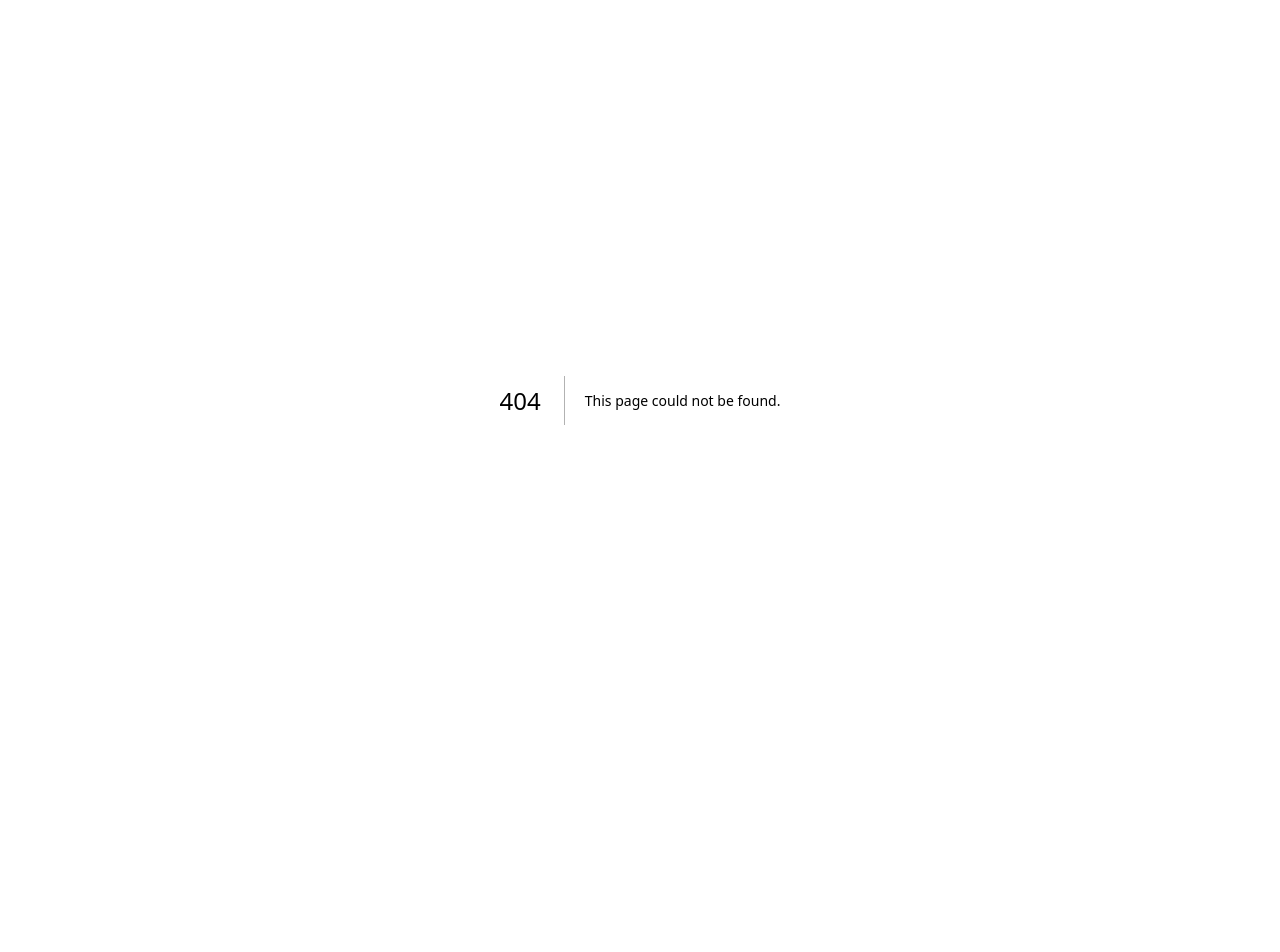
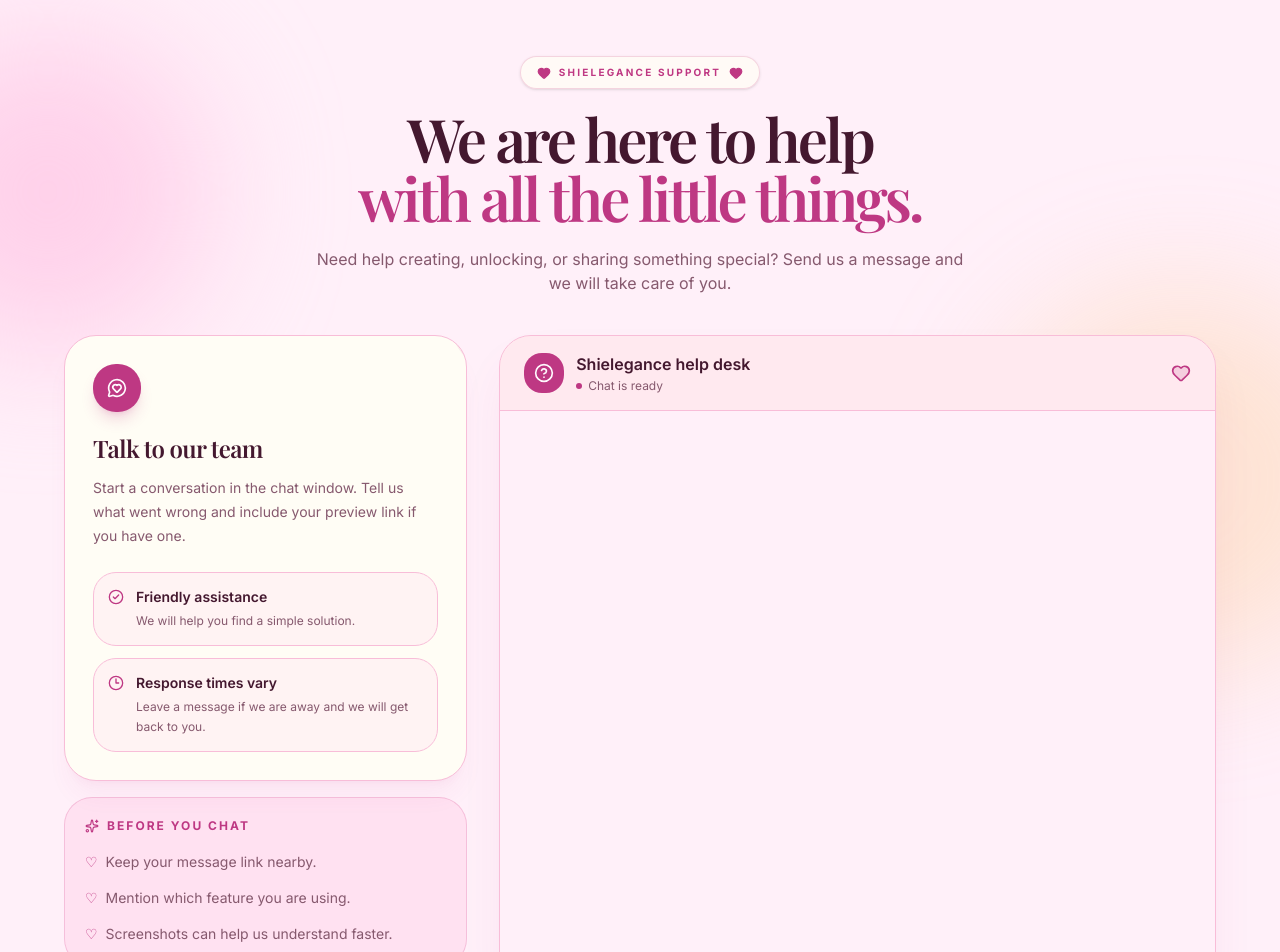
Before and after one commit to codexstackdev/shielegance, a Next.js app: page /support in a window 1280 px wide. Before the commit this address had no page. Shown: the top 952 px of the page. Before the commit the page ends 800 px from the top, so only its background shows below. Built offline with nearby package versions, Linux system fonts and the light colour scheme; a web font is replaced by a local one.

Commit message:
feat: add support page with chat functionality and contact support button

```diff
--- a/app/page.tsx
+++ b/app/page.tsx
@@ -100,6 +100,7 @@
 
               <button
                 type="button"
+                onClick={() => router.push("/support")}
                 className="inline-flex min-h-12 w-full items-center justify-center rounded-full border border-border bg-card/70 px-6 text-sm font-semibold text-foreground shadow-sm backdrop-blur transition-all duration-300 hover:-translate-y-0.5 hover:bg-secondary focus-visible:outline-none focus-visible:ring-2 focus-visible:ring-ring focus-visible:ring-offset-2 sm:w-auto"
               >
                 Contact Support
--- /dev/null
+++ b/app/support/page.tsx
@@ -0,0 +1,208 @@
+"use client";
+
+import { useEffect, useState } from "react";
+import { motion } from "motion/react";
+import {
+  CheckCircle2,
+  Clock3,
+  Heart,
+  HelpCircle,
+  MessageCircleHeart,
+  Sparkles,
+} from "lucide-react";
+
+const page = () => {
+  const [url, setUrl] = useState("");
+  useEffect(() => {
+    setUrl(
+      "https://tawk.to/chat/69bd67f7543dde1c2c62d89a/default?layout=modern",
+    );
+  }, []);
+  const [isChatLoaded, setIsChatLoaded] = useState(false);
+
+  return (
+    <main className="min-h-screen overflow-hidden bg-background text-foreground">
+      <div className="relative isolate">
+        <div
+          aria-hidden="true"
+          className="pointer-events-none absolute -left-28 top-8 -z-10 size-80 rounded-full bg-secondary/70 blur-3xl"
+        />
+        <div
+          aria-hidden="true"
+          className="pointer-events-none absolute -right-24 top-72 -z-10 size-96 rounded-full bg-accent/30 blur-3xl"
+        />
+
+        <div className="mx-auto w-full max-w-7xl px-4 py-6 sm:px-6 sm:py-10 lg:px-8 lg:py-14">
+          <motion.header
+            initial={{ opacity: 0, y: 16 }}
+            animate={{ opacity: 1, y: 0 }}
+            className="mx-auto max-w-3xl text-center"
+          >
+            <div className="mx-auto inline-flex items-center gap-2 rounded-full border border-primary/20 bg-card/80 px-4 py-2 text-[10px] font-bold uppercase tracking-[0.22em] text-primary shadow-sm backdrop-blur">
+              <Heart className="size-3.5 fill-current" />
+              Shielegance support
+              <Heart className="size-3.5 fill-current" />
+            </div>
+            <h1 className="font-heading mt-5 text-4xl font-semibold leading-[0.98] tracking-tighter sm:text-6xl">
+              We are here to help
+              <span className="block text-primary">
+                with all the little things.
+              </span>
+            </h1>
+            <p className="mx-auto mt-5 max-w-2xl text-sm leading-6 text-muted-foreground sm:text-base">
+              Need help creating, unlocking, or sharing something special? Send
+              us a message and we will take care of you.
+            </p>
+          </motion.header>
+
+          <div className="mx-auto mt-10 grid w-full max-w-6xl gap-6 lg:grid-cols-[minmax(0,0.72fr)_minmax(0,1.28fr)] lg:items-start lg:gap-8">
+            <motion.aside
+              initial={{ opacity: 0, x: -18 }}
+              animate={{ opacity: 1, x: 0 }}
+              transition={{ delay: 0.1 }}
+              className="space-y-4"
+            >
+              <div className="relative overflow-hidden rounded-[2rem] border border-border bg-card p-6 shadow-xl shadow-primary/5 sm:p-7">
+                <div
+                  aria-hidden="true"
+                  className="absolute -right-10 -top-10 text-8xl leading-none text-primary/10"
+                >
+                  ♥
+                </div>
+                <div className="relative">
+                  <div className="flex size-12 items-center justify-center rounded-2xl bg-primary text-primary-foreground shadow-lg shadow-primary/20">
+                    <MessageCircleHeart className="size-5" />
+                  </div>
+                  <h2 className="font-heading mt-5 text-2xl font-semibold tracking-tight">
+                    Talk to our team
+                  </h2>
+                  <p className="mt-3 text-sm leading-6 text-muted-foreground">
+                    Start a conversation in the chat window. Tell us what went
+                    wrong and include your preview link if you have one.
+                  </p>
+
+                  <div className="mt-6 space-y-3">
+                    <div className="flex items-start gap-3 rounded-2xl border border-border bg-muted/35 p-3.5">
+                      <CheckCircle2 className="mt-0.5 size-4 shrink-0 text-primary" />
+                      <div>
+                        <p className="text-sm font-semibold">
+                          Friendly assistance
+                        </p>
+                        <p className="mt-1 text-xs leading-5 text-muted-foreground">
+                          We will help you find a simple solution.
+                        </p>
+                      </div>
+                    </div>
+                    <div className="flex items-start gap-3 rounded-2xl border border-border bg-muted/35 p-3.5">
+                      <Clock3 className="mt-0.5 size-4 shrink-0 text-primary" />
+                      <div>
+                        <p className="text-sm font-semibold">
+                          Response times vary
+                        </p>
+                        <p className="mt-1 text-xs leading-5 text-muted-foreground">
+                          Leave a message if we are away and we will get back to
+                          you.
+                        </p>
+                      </div>
+                    </div>
+                  </div>
+                </div>
+              </div>
+
+              <div className="rounded-[1.75rem] border border-primary/20 bg-secondary/35 p-5">
+                <p className="flex items-center gap-2 text-xs font-bold uppercase tracking-[0.17em] text-primary">
+                  <Sparkles className="size-3.5" />
+                  Before you chat
+                </p>
+                <ul className="mt-4 space-y-3 text-sm leading-6 text-muted-foreground">
+                  <li className="flex gap-2">
+                    <span className="text-primary">♡</span>
+                    Keep your message link nearby.
+                  </li>
+                  <li className="flex gap-2">
+                    <span className="text-primary">♡</span>
+                    Mention which feature you are using.
+                  </li>
+                  <li className="flex gap-2">
+                    <span className="text-primary">♡</span>
+                    Screenshots can help us understand faster.
+                  </li>
+                </ul>
+              </div>
+            </motion.aside>
+
+            <motion.section
+              initial={{ opacity: 0, x: 18 }}
+              animate={{ opacity: 1, x: 0 }}
+              transition={{ delay: 0.18 }}
+              className="min-w-0"
+            >
+              <div className="overflow-hidden rounded-[2rem] border border-border bg-card shadow-2xl shadow-primary/10">
+                <div className="flex items-center justify-between gap-4 border-b border-border bg-secondary/35 px-5 py-4 sm:px-6">
+                  <div className="flex min-w-0 items-center gap-3">
+                    <div className="flex size-10 shrink-0 items-center justify-center rounded-xl bg-primary text-primary-foreground">
+                      <HelpCircle className="size-5" />
+                    </div>
+                    <div className="min-w-0">
+                      <h2 className="truncate text-sm font-semibold sm:text-base">
+                        Shielegance help desk
+                      </h2>
+                      <p className="mt-0.5 flex items-center gap-1.5 text-xs text-muted-foreground">
+                        <span
+                          className={`size-1.5 rounded-full ${isChatLoaded ? "bg-primary" : "animate-pulse bg-muted-foreground"}`}
+                        />
+                        {isChatLoaded
+                          ? "Chat is ready"
+                          : "Connecting you to support"}
+                      </p>
+                    </div>
+                  </div>
+                  <Heart className="size-5 shrink-0 fill-primary/15 text-primary" />
+                </div>
+
+                <div className="relative h-[min(70vh,720px)] min-h-130 w-full bg-background sm:h-[min(72vh,760px)]">
+                  {!isChatLoaded && (
+                    <div className="pointer-events-none absolute inset-0 z-10 flex flex-col items-center justify-center gap-3 bg-background/90 text-center backdrop-blur-sm">
+                      <motion.div
+                        animate={{ scale: [1, 1.1, 1], rotate: [-4, 4, -4] }}
+                        transition={{
+                          duration: 1.8,
+                          repeat: Infinity,
+                          ease: "easeInOut",
+                        }}
+                        className="flex size-12 items-center justify-center rounded-full bg-secondary text-primary"
+                      >
+                        <Heart className="size-5 fill-current" />
+                      </motion.div>
+                      <p className="text-sm font-semibold">
+                        Opening a little help window...
+                      </p>
+                      <p className="text-xs text-muted-foreground">
+                        One moment, please.
+                      </p>
+                    </div>
+                  )}
+                  <iframe
+                    src={url}
+                    title="Shielegance customer support chat"
+                    onLoad={() => setIsChatLoaded(true)}
+                    className="block h-full min-h-0 w-full border-0"
+                    loading="eager"
+                    allow="clipboard-write"
+                  />
+                </div>
+              </div>
+            </motion.section>
+          </div>
+
+          <p className="mx-auto mt-8 flex max-w-xl items-center justify-center gap-2 text-center text-xs leading-5 text-muted-foreground">
+            <Heart className="size-3.5 shrink-0 fill-primary text-primary" />
+            Thank you for helping us make Shielegance more magical for everyone.
+          </p>
+        </div>
+      </div>
+    </main>
+  );
+};
+
+export default page;
```
